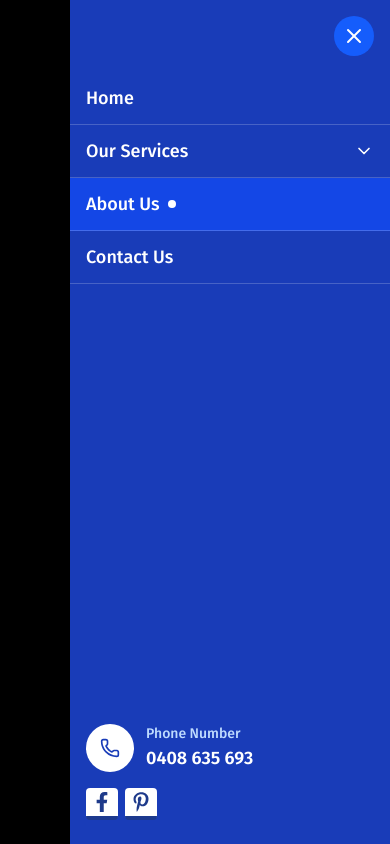
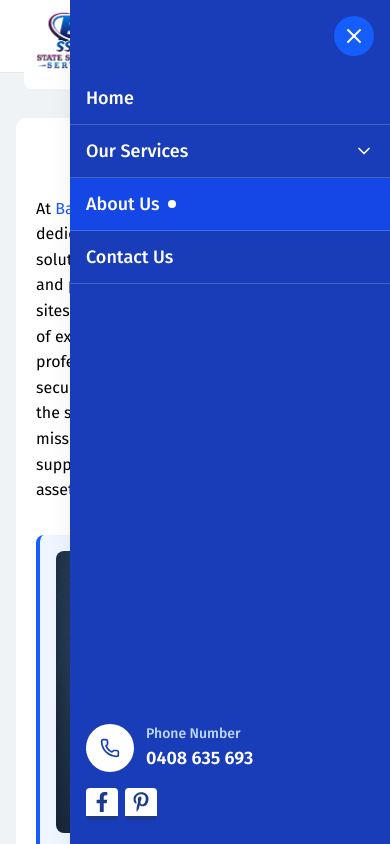
Before and after one commit to sobanomar/bayok-state-security, a React (Vite) app: page /about-us in a window 390 px wide. Both pictures are taken after a click on the button "Toggle navigation". Shown: the top 844 px of the page. Built offline with nearby package versions, Linux system fonts and the light colour scheme.

Commit message:
fix: ui fixes

```diff
--- a/src/components/Header/Header.jsx
+++ b/src/components/Header/Header.jsx
@@ -1,13 +1,16 @@
 import React, { useState, useEffect } from "react";
 import { ChevronDown, Phone, Menu, X, ArrowRight } from "lucide-react";
 import BayokLogo from "../../assets/media/bayok-logo.jpeg";
-import { Link } from "react-router-dom";
+import { Link, useLocation } from "react-router-dom"; // Add useLocation import
 
 const Header = () => {
   const [isMenuOpen, setIsMenuOpen] = useState(false);
   const [isServicesOpen, setIsServicesOpen] = useState(false);
   const [isDrawerVisible, setIsDrawerVisible] = useState(false);
   const [hoverTimeout, setHoverTimeout] = useState(null);
+
+  // Use the useLocation hook to get current location
+  const location = useLocation();
 
   // Prevent body scroll when mobile menu is open
   useEffect(() => {
@@ -27,6 +30,13 @@ const Header = () => {
       document.body.style.paddingRight = "";
     };
   }, [isMenuOpen]);
+
+  // Close mobile menu when route changes
+  useEffect(() => {
+    if (isMenuOpen) {
+      closeMenu();
+    }
+  }, [location.pathname]);
 
   // Handle services hover with proper timing
   const handleServicesMouseEnter = () => {
@@ -349,10 +359,8 @@ const Header = () => {
                 <Link to="/" className="inline-block ">
                   <img
                     src={BayokLogo}
-                    className="h-auto max-w-full w-14 md:w-32"
+                    className="h-auto max-w-full w-20 md:w-28"
                     alt="Bayok State Security Service Logo"
-                    width="130"
-                    height="50"
                   />
                 </Link>
               </div>
@@ -400,7 +408,7 @@ const Header = () => {
 
       {isMenuOpen && (
         <div className="fixed inset-0 z-50 lg:hidden" onClick={closeMenu}>
-          <div className="absolute inset-0 bg-black bg-opacity-50 transition-opacity duration-300"></div>
+          <div className="absolute inset-0  transition-opacity duration-300"></div>
           <div
             className={`absolute right-0 top-0 h-full w-80 max-w-[85vw] bg-blue-800 shadow-xl transform transition-transform duration-500 ease-in-out ${
               isDrawerVisible ? "translate-x-0" : "translate-x-full"
--- a/src/components/ScrollTopButton.jsx
+++ b/src/components/ScrollTopButton.jsx
@@ -27,7 +27,7 @@ const ScrollTopButton = () => {
         <button
           onClick={scrollToTop}
           className="fixed bottom-6 right-6 z-50
-  bg-gradient-to-r from-indigo-900 via-sky-500 to-indigo-900
+  bg-gradient-to-r from-indigo-800 via-sky-600 to-indigo-800
   bg-[length:200%_auto] hover:bg-right-center
   text-white text-lg font-medium tracking-wide
   rounded-md px-2 py-2
--- a/src/pages/AboutUs/AboutUsPage.jsx
+++ b/src/pages/AboutUs/AboutUsPage.jsx
@@ -6,11 +6,11 @@ import BusinessCard from "../../assets/business_card.pdf";
 const AboutUsPage = () => {
   return (
     <div className="font-fira text-black leading-[1.6] relative overflow-hidden w-full">
-      <section className="bg-[#f0f3f6] py-[50px] md:py-[30px] lg:py-[50px]">
+      <section className="bg-[#f0f3f6] py-[20px] md:py-[50px]">
         <div className="w-full px-4 mx-auto max-w-[540px] sm:max-w-[720px] md:max-w-[960px] lg:max-w-[1140px] xl:max-w-[1200px]">
           <div className="flex justify-center">
             <div className="w-full xl:w-11/12">
-              <div className="bg-white shadow-[rgba(0,0,0,0.16)_0px_1px_4px] mt-[25px] md:mt-[15px] lg:mt-[25px] p-[15px] md:p-[15px] lg:p-[25px] rounded-[10px]">
+              <div className="bg-white shadow-[rgba(0,0,0,0.16)_0px_1px_4px] mt-[25px] md:mt-[15px] lg:mt-[25px] p-[20px] md:p-[15px] lg:p-[25px] rounded-[10px]">
                 <h1 className="text-center mb-3 lg:mb-6 text-[38px] xl:text-[38px] lg:text-[32px] md:text-[28px] sm:text-[26px] text-black leading-[1.2] font-semibold">
                   About Us
                 </h1>
```
